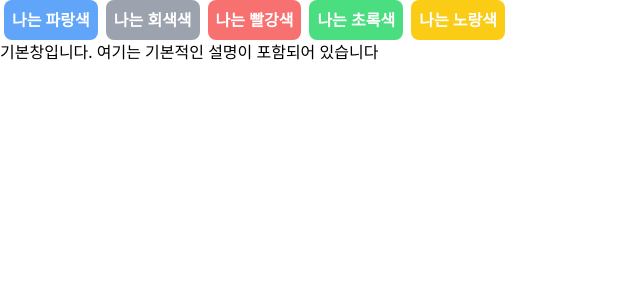
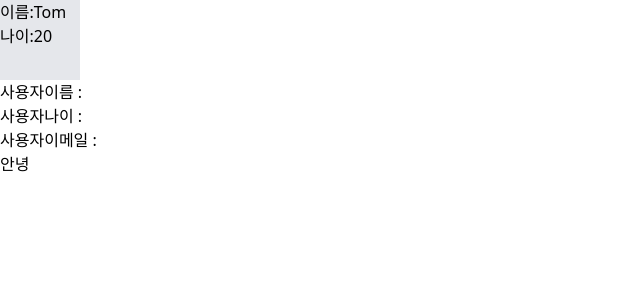
Before and after one commit to kimrachelponchan/myapp, a React (Create React App) app: page / in a window 1280 px wide. Shown: the top 300 px of the page, without its empty margins (0-640 px from the left). Built offline with nearby package versions, Linux system fonts and the light colour scheme.

Commit message:
useEffect

```diff
--- a/src/App.js
+++ b/src/App.js
@@ -1,50 +1,63 @@
 import './App.css';
-import {useState} from "react";
+import {useEffect,useState} from "react";
 
-function Button({color, name, index, setClicked}) {
-  return(
-    <>
-      <button
-        onClick={()=>{setClicked(index)}}
-        className={`${color} button-style`}>나는 {name}색
-      </button>
-    </>
-  )
-}
+function App() {
+
+  const [name, setName] = useState("Tom");
+  const [age, setAge] = useState(20);
+  const [clicked, setClicked] = useState(false);
+  const [users, setUsers] = useState({name: "", age: "", email: ""});
+  const [visible, setVisible] = useState("hidden");
+
+  useEffect(()=>{
+    // 사용자가 로그인을했어 근데 토큰가져와되잖아 그 동작을 이 컴포넌트가 나타날때 한번만 실행시켜주는거야
+    console.log("컴포넌트가 처음 마운트됌!");
+  },[]);
+
+   useEffect(()=>{
+    // clicked 변수가 어떤 동작에 의해서 상태가 변할떄마다 실행시켜주는거야
+    console.log("상태관리 변수가 변경됌!");
+  },[name,age]);
+
+  useEffect(()=>{
+    // clicked,age,name 변수가 어떤 동작에 의해서 상태가 변할떄마다 실행시켜주는거야
+    if(clicked){
+      setUsers({name: "Tom", age: 20, email: "gbytkdduf1004@naver.com"});
+      console.log("정보를 가져옵니다.");
+    }else if(!clicked){
+      setUsers({name: "", age : "", email : ""});
+      console.log("정보를 삭제합니다.");
+    }
+  },[clicked]);
+
+  // age,name <- 변수가 맞는데 문제는 리액트는 상태관리 기반의 컴포넌트를 설계해주는 라이브러리야
+  // 그래서 일반변수를 사용하게 되면 UI에 바로 반영되지 못하고 새로고침을 할때만 업데이트된 내용이 반영되는데
+  // 문제는 새로고침을 해버리면 컴포넌트가 새로 마운트 ( 다시 랜더링 되면서) 변수도 다 초기화가 되버려서 결과적으로는 아무런 변화가 없어
+
+  // 랜더링하고 새로고침은 다른개념이야
+  // 랜더링은 컴포넌트를 마운트 언마운트 시키는게 아니라 컴포넌트가 마운트 되어있는 상태에서 최신 내용을 다시 코드를 위에서부터 읽어서 반영해주는거야
+  // 근데 새로고침은 컴포넌트가 언마운트 됐다가 다시 마운트가 되버려서 컴포넌트 실행자체를 처음부터 새로하는거야
+
+  // display: none 이거는 UI자체를 dom요소에서 아예 제외시켜버리는거야 그게 언마운트랑 같은개념이야
+  // dispaly: block,flex,inline 요소가 dom에 추가돼 요소가 dom에 추가되면 그게 마운트랑 같은 개념이야
+  // innerHTML <- 비동기 처리랑 유사하는거 알아?
+
+  const handleChange = ()=>{
+    setName("Alice")
+    setAge(40);
+  }
 
 
-
-function App() {
-  const [clicked, setClicked] = useState(5);
-
-  const color = ['bg-blue-400', 'bg-gray-400', 'bg-red-400', 'bg-green-400', 'bg-yellow-400'];
-  const name = ['파랑', '회색', '빨강', '초록', '노랑', '기본'];
-  return(
+  return (
     <>
-      <div className={`h-[20vh] w-full`}>
-        <div className={`flex`}>
-          {color.map((colors, index) => {
-            return(
-              <Button color={colors} name={name[index]} index={index} setClicked={setClicked}/>
-            )
-          })}
-        </div>
-        {clicked === 5 ?
-          <div>기본창입니다. 여기는 기본적인 설명이 포함되어 있습니다</div> :
-          <div>{name[clicked]}색을 설명하는 글입니다 여기에는 {name[clicked]}색이 포함되어 있습니다. </div>
-        }
-
-        {/* {clicked === 1 ?
-          <div>기본창입니다. 여기는 기본적인 설명이 포함되어 있습니다</div> :
-          clicked === 2 ?
-          <div>파랑색을 설명하는 글입니다 여기에는 파랑색이 포함되어 있습니다. </div>:
-          clicked === 3 ?
-          <div>회색색을 설명하는 글입니다 여기에는 회색색이 포함되어 있습니다. </div>:
-          null
-        } */}
-      </div>
+      <div onMouseOver={()=>{setVisible(`visible`)}} onMouseLeave={()=>{setVisible("hidden")}} onClick={()=>{handleChange(); setClicked((prev) => (!prev))}} className={"w-20 h-20 bg-gray-200 cursor-pointer"}>{`이름:${name} \n나이:${age}`}</div>
+        <>
+          <div className={`${visible} transition-all duration-200`}>사용자이름 : {users.name}</div>
+          <div className={`${visible} transition-all duration-200`}>사용자나이 : {users.age}</div>
+          <div className={`${visible} transition-all duration-200`}>사용자이메일 : {users.email} <div>안녕</div> </div>
+        </>
     </>
-  )
+  );
 }
 
 export default App;
```
